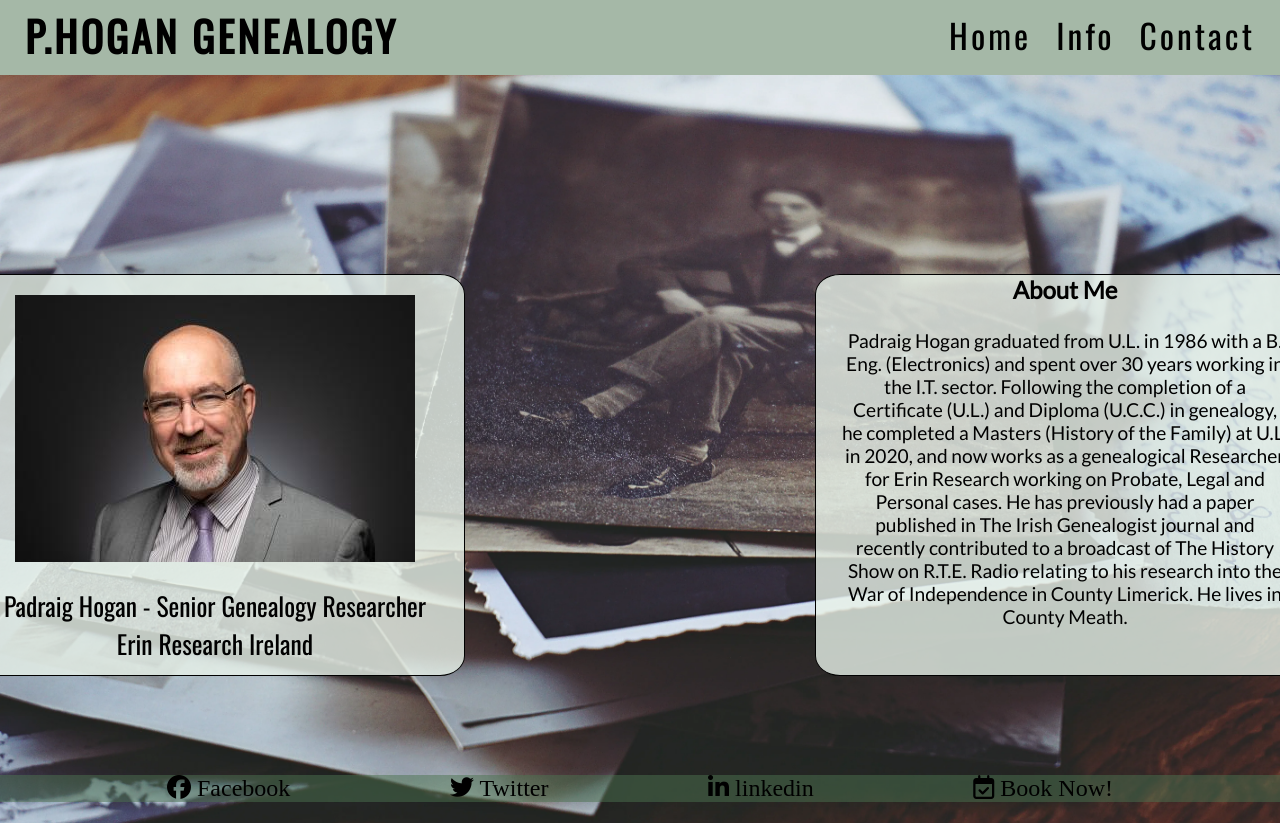
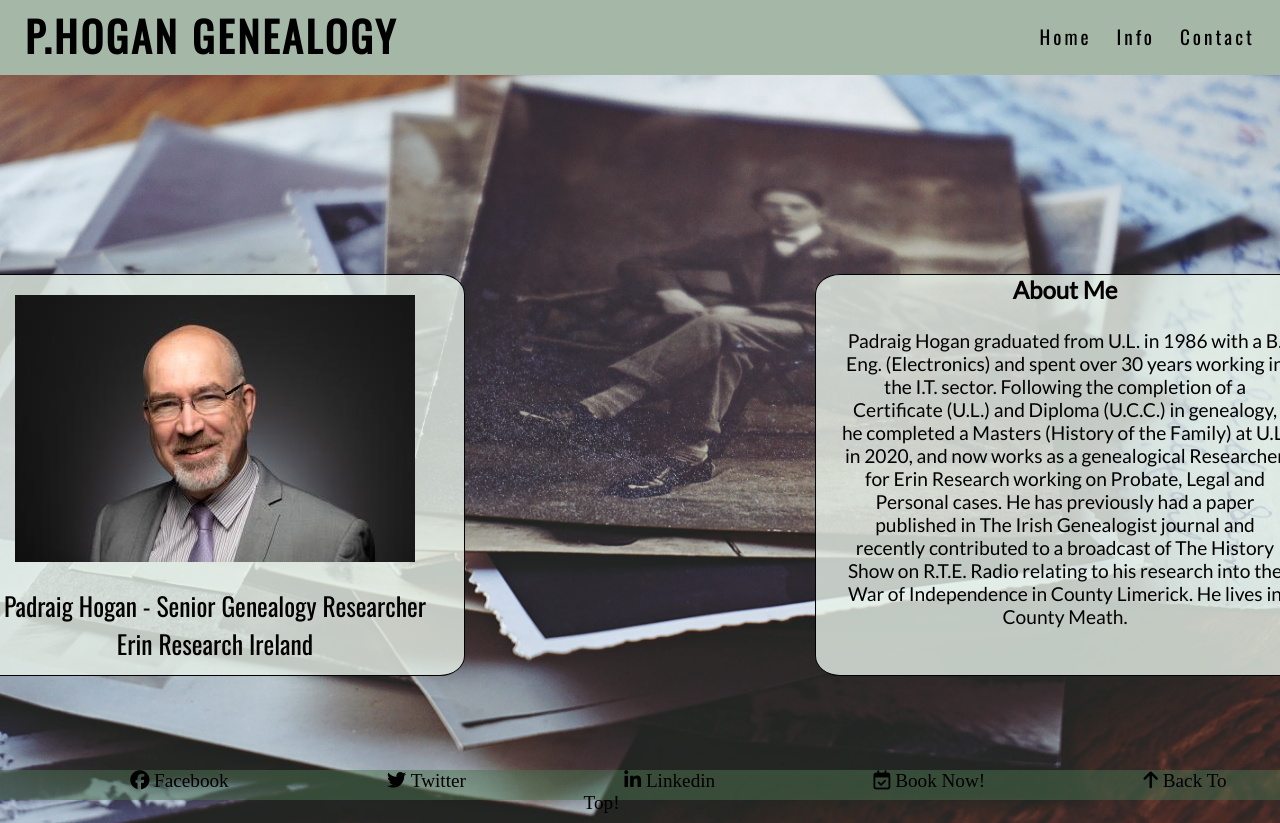
Before and after one commit to Code-Institute-Submissions/genealogy_portfolio, a plain HTML site: page index.html in a window 1280 px wide. Shown: the top 823 px of the page. Drawn offline with nearby package versions, Linux system fonts and the light colour scheme.

Commit message:
add back to top button to footer, adjust footer size

```diff
--- a/assets/css/style.css
+++ b/assets/css/style.css
@@ -355,7 +355,7 @@ form:not(h2){
 /* footer  */
 
 #footer {
-    height: 25px;
+    height: 30px;
     position:fixed;
     bottom:0;
     width:100%;
@@ -364,6 +364,7 @@ form:not(h2){
 .social_links {
     text-align: center;
     background-color: rgba(76, 115, 80, 0.5);
+    height: 100%;
 }
 
 .social_links > li {
@@ -375,6 +376,6 @@ form:not(h2){
 
 li > a {
     color: black;
-    font-size: 150%;
+    font-size: 1.2rem;
     text-decoration: none;
 }
--- a/index.html
+++ b/index.html
@@ -141,14 +141,18 @@
             <li>
                 <a href="https://www.linkedin.com/in/padraig-hogan-8709741/" target="_blank" rel="noopener" aria-label="Connect with me on linkedin (opens in a new tab)">
                     <i class="fab fa-linkedin-in"></i>
-                    linkedin
+                    Linkedin
                 </a>
             </li>
             <li>
-                <a href="contact.html" aria-label="visit the contact page to find out how to book a consultation">
+                <a href="#contact" aria-label="visit the contact page to find out how to book a consultation">
                     <i class="far fa-calendar-check"></i>
                     Book Now!
                 </a>
+            </li>
+            <li>
+                <a href="#home" aria-label="go back to top of page"><i class="fas fa-arrow-up"></i>
+                    Back To Top!</a>
             </li>
         </ul>
     </foooter>
```
Also changed, not shown: form_thank_you.html (+1 -1 lines).
